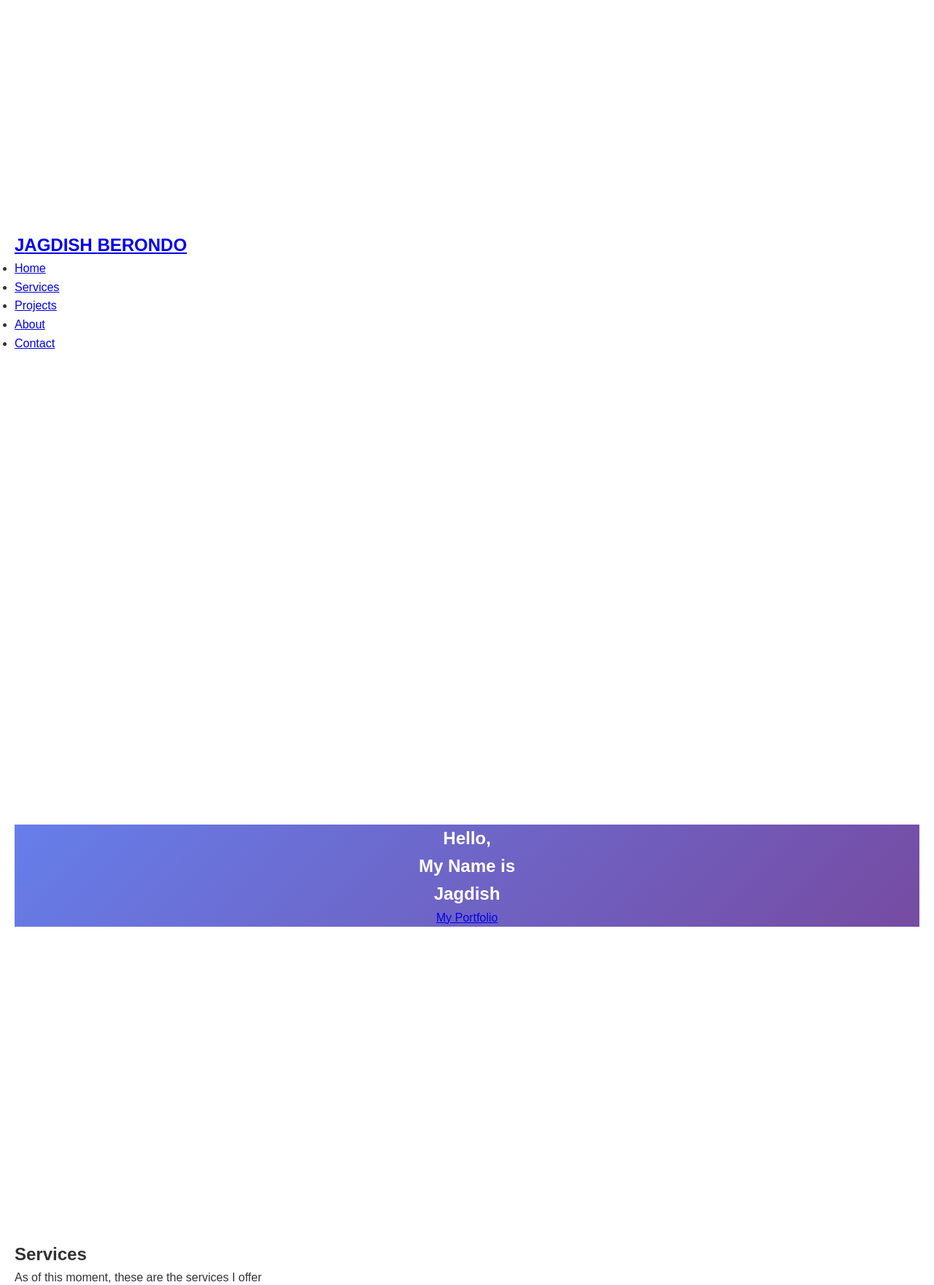
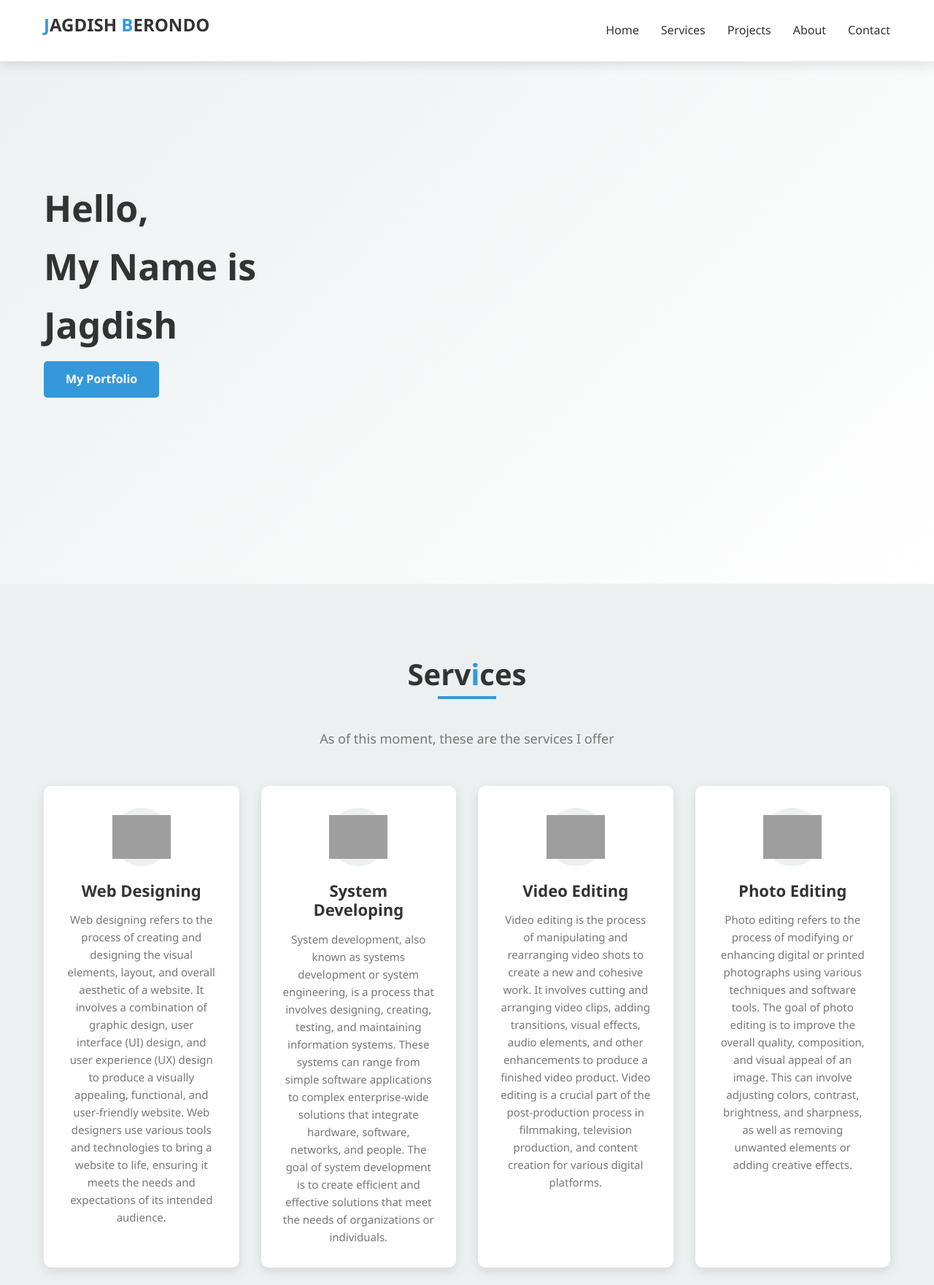
Before and after one commit to berondo143/Portfolio, a PHP site: page /index.html in a window 1280 px wide. Shown: the top 1761 px of the page at 73% size. Run offline with PHP 8.4, Linux system fonts and the light colour scheme; grey boxes are pictures that could not be loaded.

Commit message:
Update style.css

```diff
--- a/style.css
+++ b/style.css
@@ -1,311 +1,538 @@
-/* Reset and Base Styles */
+/* style.css */
+:root {
+  --primary-color: #2c3e50;
+  --secondary-color: #3498db;
+  --accent-color: #e74c3c;
+  --light-color: #ecf0f1;
+  --dark-color: #2c3e50;
+  --text-color: #333;
+  --text-light: #777;
+  --white: #fff;
+  --shadow: 0 5px 15px rgba(0, 0, 0, 0.1);
+  --transition: all 0.3s ease;
+}
+
 * {
-    margin: 0;
-    padding: 0;
-    box-sizing: border-box;
+  margin: 0;
+  padding: 0;
+  box-sizing: border-box;
+}
+
+html {
+  font-size: 62.5%;
+  scroll-behavior: smooth;
 }
 
 body {
-    font-family: 'Arial', sans-serif;
-    line-height: 1.6;
-    color: #333;
-    background-color: #fff;
-    transition: all 0.3s ease;
+  font-family: 'Segoe UI', Tahoma, Geneva, Verdana, sans-serif;
+  line-height: 1.6;
+  color: var(--text-color);
+  background-color: var(--white);
+  overflow-x: hidden;
 }
 
-/* Dark Mode Styles */
-body.dark-mode {
-    background-color: #1a1a1a;
-    color: #fff;
+h1, h2, h3, h4 {
+  line-height: 1.2;
+  margin-bottom: 1.5rem;
 }
 
-body.dark-mode .navbar {
-    background-color: #2d2d2d;
+a {
+  text-decoration: none;
+  color: inherit;
 }
 
-body.dark-mode .hero {
-    background: linear-gradient(135deg, #2d2d2d, #404040);
+ul {
+  list-style: none;
 }
 
-body.dark-mode .project-card,
-body.dark-mode .skill-category {
-    background-color: #2d2d2d;
-    border-color: #404040;
+img {
+  max-width: 100%;
+  display: block;
 }
 
-/* Navigation */
-.navbar {
-    position: fixed;
-    top: 0;
-    width: 100%;
-    background-color: #fff;
-    box-shadow: 0 2px 10px rgba(0,0,0,0.1);
-    z-index: 1000;
-    transition: all 0.3s ease;
+.container {
+  max-width: 1200px;
+  margin: 0 auto;
+  padding: 0 2rem;
 }
 
-.nav-container {
-    max-width: 1200px;
-    margin: 0 auto;
-    padding: 0 20px;
-    display: flex;
-    justify-content: space-between;
-    align-items: center;
-    height: 70px;
+.section-title {
+  font-size: 4rem;
+  font-weight: 700;
+  text-align: center;
+  margin-bottom: 5rem;
+  position: relative;
 }
 
-.nav-logo a {
-    font-size: 1.5rem;
-    font-weight: bold;
-    text-decoration: none;
-    color: #333;
+.section-title span {
+  color: var(--secondary-color);
 }
 
-body.dark-mode .nav-logo a {
-    color: #fff;
+.section-title::after {
+  content: '';
+  position: absolute;
+  bottom: -1rem;
+  left: 50%;
+  transform: translateX(-50%);
+  width: 80px;
+  height: 4px;
+  background-color: var(--secondary-color);
 }
 
-.nav-links {
-    display: flex;
-    gap: 2rem;
+.cta {
+  display: inline-block;
+  padding: 1.2rem 3rem;
+  background-color: var(--secondary-color);
+  color: var(--white);
+  font-size: 1.6rem;
+  font-weight: 600;
+  border-radius: 5px;
+  transition: var(--transition);
+  border: none;
+  cursor: pointer;
 }
 
-.nav-links a {
-    text-decoration: none;
-    color: #333;
-    font-weight: 500;
-    transition: color 0.3s ease;
+.cta:hover {
+  background-color: var(--primary-color);
+  transform: translateY(-3px);
+  box-shadow: var(--shadow);
 }
 
-body.dark-mode .nav-links a {
-    color: #fff;
+/* Header */
+#header {
+  position: fixed;
+  top: 0;
+  left: 0;
+  width: 100%;
+  background-color: var(--white);
+  box-shadow: var(--shadow);
+  z-index: 1000;
+  transition: var(--transition);
 }
 
-.nav-links a:hover {
-    color: #007bff;
+.header.container {
+  padding: 0 2rem;
 }
 
-.nav-controls {
-    display: flex;
-    gap: 1rem;
-    align-items: center;
+.nav-bar {
+  display: flex;
+  justify-content: space-between;
+  align-items: center;
+  padding: 2rem 0;
 }
 
-.dark-mode-toggle,
-.mobile-menu-toggle {
-    background: none;
-    border: none;
-    font-size: 1.2rem;
-    cursor: pointer;
-    padding: 0.5rem;
-    border-radius: 5px;
-    transition: background-color 0.3s ease;
+.brand a h1 {
+  font-size: 2.4rem;
+  font-weight: 700;
 }
 
-.dark-mode-toggle:hover,
-.mobile-menu-toggle:hover {
-    background-color: rgba(0,0,0,0.1);
+.brand a h1 span {
+  color: var(--secondary-color);
 }
 
-body.dark-mode .dark-mode-toggle:hover,
-body.dark-mode .mobile-menu-toggle:hover {
-    background-color: rgba(255,255,255,0.1);
+.nav-list ul {
+  display: flex;
 }
 
-.mobile-menu-toggle {
-    display: none;
+.nav-list ul li {
+  margin-left: 3rem;
 }
 
-/* Sections */
-section {
-    padding: 100px 20px;
-    min-height: 100vh;
-    display: flex;
-    flex-direction: column;
-    justify-content: center;
+.nav-list ul li a {
+  font-size: 1.6rem;
+  font-weight: 500;
+  position: relative;
+  padding: 0.5rem 0;
+  transition: var(--transition);
 }
 
-.hero {
-    background: linear-gradient(135deg, #667eea 0%, #764ba2 100%);
-    color: white;
-    text-align: center;
+.nav-list ul li a::after {
+  content: '';
+  position: absolute;
+  bottom: 0;
+  left: 0;
+  width: 0;
+  height: 2px;
+  background-color: var(--secondary-color);
+  transition: var(--transition);
 }
 
-.about {
-    background-color: #f8f9fa;
+.nav-list ul li a:hover {
+  color: var(--secondary-color);
 }
 
-body.dark-mode .about {
-    background-color: #2d2d2d;
+.nav-list ul li a:hover::after {
+  width: 100%;
 }
 
-/* Skills */
-.skills-container {
-    display: grid;
-    grid-template-columns: repeat(auto-fit, minmax(250px, 1fr));
-    gap: 2rem;
-    margin-top: 2rem;
+.hamburger {
+  display: none;
+  cursor: pointer;
 }
 
-.skill-category {
-    background: white;
-    padding: 2rem;
-    border-radius: 10px;
-    box-shadow: 0 5px 15px rgba(0,0,0,0.1);
-    text-align: center;
-    transition: transform 0.3s ease;
+.bar {
+  display: block;
+  width: 25px;
+  height: 3px;
+  margin: 5px auto;
+  background-color: var(--dark-color);
+  transition: var(--transition);
 }
 
-body.dark-mode .skill-category {
-    background: #2d2d2d;
+/* Hero Section */
+#hero {
+  height: 100vh;
+  display: flex;
+  align-items: center;
+  background: linear-gradient(135deg, var(--light-color) 0%, var(--white) 100%);
+  position: relative;
+  overflow: hidden;
 }
 
-.skill-category:hover {
-    transform: translateY(-5px);
+.hero.container {
+  width: 100%;
+  padding: 0 2rem;
 }
 
-/* Projects */
-.projects-grid {
-    display: grid;
-    grid-template-columns: repeat(auto-fit, minmax(300px, 1fr));
-    gap: 2rem;
-    margin-top: 2rem;
+.hero.container div h1 {
+  font-size: 5rem;
+  font-weight: 700;
+  line-height: 1.2;
+  margin-bottom: 2rem;
+  opacity: 0;
+  transform: translateY(20px);
+  animation: fadeInUp 0.8s forwards;
 }
 
-.project-card {
-    background: white;
-    padding: 2rem;
-    border-radius: 10px;
-    box-shadow: 0 5px 15px rgba(0,0,0,0.1);
-    transition: transform 0.3s ease;
+.hero.container div h1:nth-child(2) {
+  animation-delay: 0.3s;
 }
 
-body.dark-mode .project-card {
-    background: #2d2d2d;
+.hero.container div h1:nth-child(3) {
+  animation-delay: 0.6s;
 }
 
-.project-card:hover {
-    transform: translateY(-5px);
+.hero.container div h1 span {
+  color: var(--secondary-color);
 }
 
-/* Contact */
-.contact-container {
-    display: grid;
-    grid-template-columns: repeat(auto-fit, minmax(300px, 1fr));
-    gap: 3rem;
-    margin-top: 2rem;
+.hero.container div .cta {
+  opacity: 0;
+  animation: fadeIn 0.8s 0.9s forwards;
 }
 
-.contact-info,
-.contact-form {
-    background: white;
-    padding: 2rem;
-    border-radius: 10px;
-    box-shadow: 0 5px 15px rgba(0,0,0,0.1);
+@keyframes fadeInUp {
+  to {
+    opacity: 1;
+    transform: translateY(0);
+  }
 }
 
-body.dark-mode .contact-info,
-body.dark-mode .contact-form {
-    background: #2d2d2d;
+@keyframes fadeIn {
+  to {
+    opacity: 1;
+  }
 }
 
-.contact-form {
-    display: flex;
-    flex-direction: column;
-    gap: 1rem;
+/* Services Section */
+#services {
+  padding: 10rem 0;
+  background-color: var(--light-color);
 }
 
-.contact-form input,
-.contact-form textarea {
-    padding: 1rem;
-    border: 1px solid #ddd;
-    border-radius: 5px;
-    font-size: 1rem;
+.services.container {
+  padding: 0 2rem;
 }
 
-body.dark-mode .contact-form input,
-body.dark-mode .contact-form textarea {
-    background-color: #404040;
-    border-color: #555;
-    color: #fff;
+.service-top {
+  text-align: center;
+  margin-bottom: 5rem;
 }
 
-.contact-form button {
-    padding: 1rem 2rem;
-    background: #007bff;
-    color: white;
-    border: none;
-    border-radius: 5px;
-    cursor: pointer;
-    font-size: 1rem;
-    transition: background-color 0.3s ease;
+.service-top p {
+  font-size: 1.8rem;
+  color: var(--text-light);
+  max-width: 600px;
+  margin: 0 auto;
 }
 
-.contact-form button:hover {
-    background: #0056b3;
+.service-bottom {
+  display: grid;
+  grid-template-columns: repeat(auto-fit, minmax(250px, 1fr));
+  gap: 3rem;
 }
 
-/* Animations */
-@keyframes fadeInUp {
-    from {
-        opacity: 0;
-        transform: translateY(30px);
-    }
-    to {
-        opacity: 1;
-        transform: translateY(0);
-    }
+.service-item {
+  background-color: var(--white);
+  padding: 3rem;
+  border-radius: 10px;
+  box-shadow: var(--shadow);
+  transition: var(--transition);
+  text-align: center;
 }
 
-.animate-fade-in-up {
-    animation: fadeInUp 0.6s ease-out forwards;
+.service-item:hover {
+  transform: translateY(-10px);
 }
 
-.section-heading,
-.skill-category,
-.project-card,
-.contact-info,
-.contact-form {
-    opacity: 0;
+.service-item .icon {
+  width: 80px;
+  height: 80px;
+  margin: 0 auto 2rem;
+  display: flex;
+  align-items: center;
+  justify-content: center;
+  background-color: var(--light-color);
+  border-radius: 50%;
 }
 
-/* Mobile Responsive */
-@media (max-width: 768px) {
-    .mobile-menu-toggle {
-        display: block;
-    }
+.service-item h2 {
+  font-size: 2.2rem;
+  margin-bottom: 1.5rem;
+}
 
-    .nav-links {
-        position: absolute;
-        top: 100%;
-        left: 0;
-        width: 100%;
-        background-color: white;
-        flex-direction: column;
-        padding: 1rem 0;
-        box-shadow: 0 5px 10px rgba(0,0,0,0.1);
-        transform: translateY(-10px);
-        opacity: 0;
-        visibility: hidden;
-        transition: all 0.3s ease;
-    }
+.service-item p {
+  font-size: 1.5rem;
+  color: var(--text-light);
+}
 
-    body.dark-mode .nav-links {
-        background-color: #2d2d2d;
-    }
+/* Projects Section */
+#projects {
+  padding: 10rem 0;
+}
 
-    .nav-links.active {
-        transform: translateY(0);
-        opacity: 1;
-        visibility: visible;
-    }
+.projects.container {
+  padding: 0 2rem;
+}
 
-    .nav-links a {
-        padding: 0.5rem 2rem;
-        display: block;
-    }
+.projects-header {
+  margin-bottom: 5rem;
+}
 
-    section {
-        padding: 80px 20px;
-    }
+.all-projects {
+  display: flex;
+  flex-direction: column;
+  gap: 5rem;
 }
+
+.project-item {
+  display: flex;
+  align-items: center;
+  gap: 5rem;
+  margin-bottom: 5rem;
+}
+
+.project-item:nth-child(even) {
+  flex-direction: row-reverse;
+}
+
+.project-info {
+  flex: 1;
+}
+
+.project-info h1 {
+  font-size: 2.4rem;
+  color: var(--secondary-color);
+  margin-bottom: 1rem;
+}
+
+.project-info h2 {
+  font-size: 2.8rem;
+  margin-bottom: 2rem;
+}
+
+.project-info p {
+  font-size: 1.6rem;
+  color: var(--text-light);
+}
+
+.project-img {
+  flex: 1;
+  border-radius: 10px;
+  overflow: hidden;
+  box-shadow: var(--shadow);
+}
+
+.project-img img {
+  width: 100%;
+  height: 100%;
+  object-fit: cover;
+  transition: var(--transition);
+}
+
+.project-img:hover img {
+  transform: scale(1.05);
+}
+
+/* About Section */
+#about {
+  padding: 10rem 0;
+  background-color: var(--light-color);
+}
+
+.about.container {
+  display: flex;
+  align-items: center;
+  gap: 5rem;
+  padding: 0 2rem;
+}
+
+.col-left {
+  flex: 1;
+}
+
+.about-img {
+  border-radius: 10px;
+  overflow: hidden;
+  box-shadow: var(--shadow);
+}
+
+.col-right {
+  flex: 1;
+}
+
+.col-right h1 {
+  margin-bottom: 3rem;
+}
+
+.col-right h2 {
+  font-size: 2rem;
+  margin-bottom: 1rem;
+  position: relative;
+  padding-left: 2rem;
+}
+
+.col-right h2::before {
+  content: '';
+  position: absolute;
+  left: 0;
+  top: 50%;
+  transform: translateY(-50%);
+  width: 10px;
+  height: 10px;
+  background-color: var(--secondary-color);
+  border-radius: 50%;
+}
+
+/* Contact Section */
+#contact {
+  padding: 10rem 0;
+}
+
+.contact.container {
+  padding: 0 2rem;
+}
+
+.contact-items {
+  display: grid;
+  grid-template-columns: repeat(auto-fit, minmax(250px, 1fr));
+  gap: 3rem;
+  margin-top: 5rem;
+}
+
+.contact-item {
+  background-color: var(--white);
+  padding: 3rem;
+  border-radius: 10px;
+  box-shadow: var(--shadow);
+  text-align: center;
+  transition: var(--transition);
+}
+
+.contact-item:hover {
+  transform: translateY(-10px);
+}
+
+.contact-item .icon {
+  width: 70px;
+  height: 70px;
+  margin: 0 auto 2rem;
+  display: flex;
+  align-items: center;
+  justify-content: center;
+  background-color: var(--light-color);
+  border-radius: 50%;
+}
+
+.contact-item .contact-info h1 {
+  font-size: 2rem;
+  margin-bottom: 1rem;
+}
+
+.contact-item .contact-info h2 {
+  font-size: 1.6rem;
+  color: var(--text-light);
+  font-weight: 400;
+}
+
+/* Responsive Design */
+@media screen and (max-width: 768px) {
+  .hamburger {
+    display: block;
+  }
+
+  .hamburger.active .bar:nth-child(2) {
+    opacity: 0;
+  }
+
+  .hamburger.active .bar:nth-child(1) {
+    transform: translateY(8px) rotate(45deg);
+  }
+
+  .hamburger.active .bar:nth-child(3) {
+    transform: translateY(-8px) rotate(-45deg);
+  }
+
+  .nav-list ul {
+    position: fixed;
+    top: 80px;
+    left: -100%;
+    width: 100%;
+    flex-direction: column;
+    background-color: var(--white);
+    text-align: center;
+    transition: var(--transition);
+    box-shadow: var(--shadow);
+    z-index: 999;
+  }
+
+  .nav-list ul.active {
+    left: 0;
+  }
+
+  .nav-list ul li {
+    margin: 2rem 0;
+  }
+
+  .hero.container div h1 {
+    font-size: 3.5rem;
+  }
+
+  .section-title {
+    font-size: 3rem;
+  }
+
+  .project-item,
+  .project-item:nth-child(even) {
+    flex-direction: column;
+  }
+
+  .about.container {
+    flex-direction: column;
+  }
+}
+
+@media screen and (max-width: 480px) {
+  .hero.container div h1 {
+    font-size: 2.8rem;
+  }
+
+  .section-title {
+    font-size: 2.5rem;
+  }
+
+  .service-item,
+  .contact-item {
+    padding: 2rem;
+  }
+}
```
